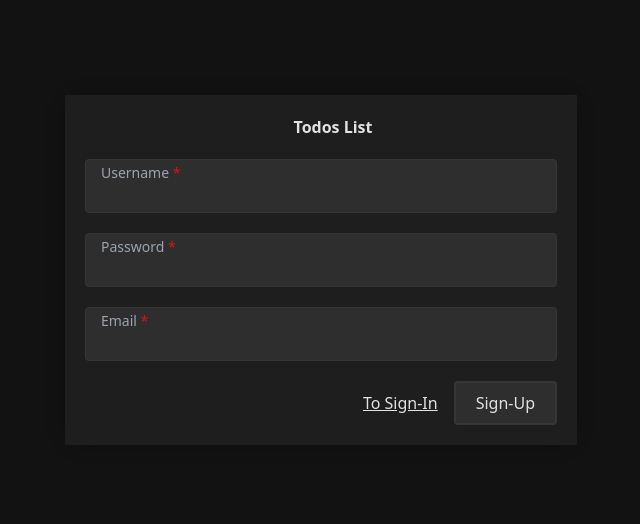
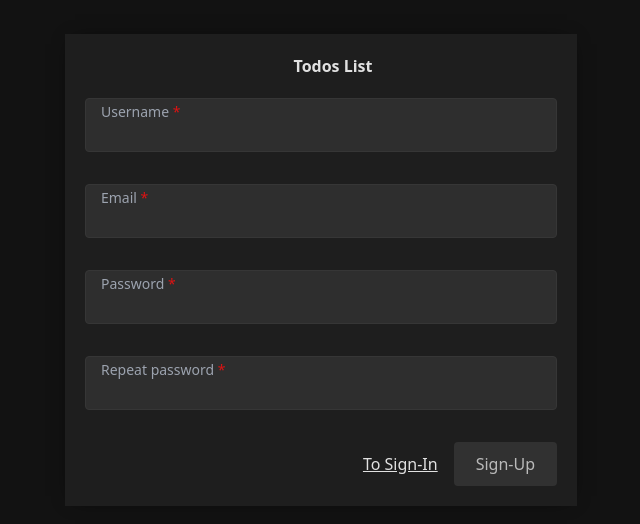
Before and after one commit to TTyKaH/todo-list, a Vue app in the folder web/: page /auth/sign-up in a window 1280 px wide. Shown: the part 130-654 px from the top of the page, without its empty margins (319-959 px from the left). Built offline with nearby package versions, Linux system fonts and the light colour scheme; some icons are missing.

Commit message:
add form validation to front

```diff
--- a/web/package.json
+++ b/web/package.json
@@ -11,8 +11,8 @@
     "lint": "eslint . --ext .vue,.js,.jsx,.cjs,.mjs,.ts,.tsx,.cts,.mts --fix --ignore-path .gitignore"
   },
   "dependencies": {
-    "@vuelidate/core": "^2.0.0",
-    "@vuelidate/validators": "^2.0.0",
+    "@vuelidate/core": "^2.0.2",
+    "@vuelidate/validators": "^2.0.2",
     "axios": "^1.2.2",
     "feather-icons": "^4.29.0",
     "lodash": "^4.17.21",
--- a/web/src/assets/styles/app/forms.scss
+++ b/web/src/assets/styles/app/forms.scss
@@ -1,5 +1,9 @@
 .custom-field {
   @apply flex flex-col relative w-full;
+
+  &__wrap {
+    position: relative;
+  }
 
   .label {
     @apply absolute z-10 left-4 top-1 text-gray-400 text-sm;
@@ -13,22 +17,22 @@
   }
 
   .field {
-    @apply pt-5 pb-2 px-4 w-full rounded min-w-full;
+    @apply pt-5 pb-2 px-4 w-full rounded min-w-full mb-5;
 
     background-color: var(--btn-bg-primary);
     border: 1px solid var(--border);
 
     &:focus {
       @apply outline-none;
-      box-shadow: 0 0 3px 2px var(--shadow-field);
+      // box-shadow: 0 0 3px 2px var(--shadow-field);
 
       &.error {
-        box-shadow: 0 0 3px 2px rgb(248, 113, 113);
+        // box-shadow: 0 0 3px 2px var(--error);
       }
     }
 
     &.error {
-      @apply border-red-400;
+      border: 1px solid var(--error);
     }
   }
 
@@ -77,7 +81,7 @@
   }
 
   .bottom-text {
-    @apply text-gray-400 text-sm;
+    @apply text-gray-400 text-sm absolute bottom-0;
 
     .error-text {
       color: var(--error);
@@ -95,7 +99,7 @@ select {
     box-shadow: 0 0 3px 2px var(--shadow-field);
 
     &.error {
-      box-shadow: 0 0 3px 2px rgb(248, 113, 113);
+      box-shadow: 0 0 3px 2px var(--error);
     }
   }
 }
@@ -107,7 +111,7 @@ select {
   min-height: 100vh;
 
   .form {
-    @apply grid gap-5 max-w-lg w-full py-5 px-2 md:p-5;
+    @apply grid gap-3 max-w-lg w-full py-5 px-2 md:p-5;
     background: var(--bg-second-layer);
     box-shadow: 0px 0px 20px -10px var(--shadow);
 
--- a/web/src/assets/styles/app/theme.scss
+++ b/web/src/assets/styles/app/theme.scss
@@ -35,6 +35,7 @@
     --btn-bg-primary-hover: #f1f1f1;
     --btn-bg-hover: #e4e4e4;
     --btn-bg-active: #bcbcbc;
+    --btn-bg-disabled: #eaeaea;
 
     --green: #00cc00;
     --yellow: #ffd300;
@@ -65,6 +66,7 @@
     --btn-bg-primary-hover: #363636;
     --btn-bg-hover: #363636;
     --btn-bg-active: #363636;
+    --btn-bg-disabled: #363636;
 
     --green: #00ad00;
     --yellow: #c3a200;
--- a/web/src/components/Interface/Todo/TodoForm/TodoForm.vue
+++ b/web/src/components/Interface/Todo/TodoForm/TodoForm.vue
@@ -4,9 +4,12 @@
     <form class="form">
       <div class="group">
         <CustomInput
-          v-model="todoFormFields.title"
+          v-model="v$.title.$model"
+          :hasError="v$.title.$error"
+          :errorMessage="v$.title.$errors?.[0]?.$message"
           label="Title"
           required
+          @blur="v$.username.$touch()"
         />
         <CustomSelect
           v-model="todoFormFields.priorityId"
@@ -36,7 +39,6 @@
             @add-task="handleAddTask"
             @delete="removeTask"
           />
-            <!-- <TaskActionsLine :prevTaskId="task?.id ? task.id : null" :prevTaskIdx="idx" @add-task="handleAddTask" /> -->
         </template>
       </div>
     </form>
@@ -65,8 +67,9 @@ import {
   TASK_FIELDS,
   PRIORITIES,
 } from "@/constants/index";
+import { useVuelidate } from '@vuelidate/core'
+import { required, minLength, maxLength, helpers, alphaNum, email } from '@vuelidate/validators'
 import TaskInput from "@/components/Interface/Todo/TodoForm/TaskInput.vue";
-import TaskActionsLine from "@/components/Interface/Todo/TodoForm/TaskActionsLine.vue";
 
 const emit = defineEmits<{
   (e: "close-modal"): void;
@@ -92,6 +95,12 @@ const isCanRemoveTask = computed<boolean>(() => todoFormFields.value.tasks.lengt
 const formTitle = computed<string>(() => {
   return isEditing.value ? "Edit todo" : "Create todo";
 });
+
+const rules = {
+  title: { required },
+}
+
+const v$ = useVuelidate(rules, todoFormFields)
 
 // add task to specific position of tasks list
 const handleAddTask = (data: DataForAddingTaskWithPosition) => {
@@ -155,6 +164,9 @@ const clearForm = () => {
 
 // save todo in db
 const saveTodo = async () => {
+  const isFormCorrect = await v$.value.$validate()
+  if (!isFormCorrect) return
+
   toggleLoader(true);
 
   if (taskIdsForDeleting.value.length) {
--- a/web/src/components/UI/CustomButton.vue
+++ b/web/src/components/UI/CustomButton.vue
@@ -1,11 +1,19 @@
 <template>
-  <button :class="{ icon: isIcon }">
+  <button
+    class="custom-button"
+    :class="{ icon: isIcon }"
+    :disabled="isDisabled"
+  >
     <template v-if="!link.length">
-      <div class="custom-button">
+      <div class="custom-button__content">
         <slot></slot>
       </div>
     </template>
-    <RouterLink v-else :to="link" class="custom-button">
+    <RouterLink
+      v-else
+      :to="link"
+      class="custom-button__content"
+    >
       <slot></slot>
     </RouterLink>
   </button>
@@ -21,11 +29,24 @@ const props = defineProps({
     type: String,
     default: "",
   },
+  isDisabled: {
+    type: Boolean,
+    default: false
+  }
 });
 </script>
 
 <style lang="scss" scoped>
 .custom-button {
+
+  &:disabled {
+    .custom-button__content {
+      background: var(--btn-bg-disabled);
+      opacity: .8;
+    }
+  }
+
+  &__content {
     @apply py-2 px-5 rounded;
     background: var(--btn-bg-primary);
     transition: var(--transition);
@@ -41,4 +62,5 @@ const props = defineProps({
       background: var(--btn-bg-primary-hover);
     }
   }
+}
 </style>
--- a/web/src/components/UI/form/CustomInput.vue
+++ b/web/src/components/UI/form/CustomInput.vue
@@ -1,30 +1,47 @@
 <template>
-  <div class="custom-field input" :class="{ simple: isSimple }">
-    <div class="label" v-if="!isSimple">
-      {{ props.label }}
-      <span v-if="required" class="required">*</span>
+  <div
+    class="custom-field input"
+    :class="{ simple: isSimple }"
+  >
+
+    <div class="custom-field__wrap">
+      <div
+        class="label"
+        v-if="!isSimple"
+      >
+        {{ label }}
+        <span
+          v-if="required"
+          class="required"
+        >*</span>
       </div>
 
       <input
         v-model="value"
         :disabled="disabled"
         class="field"
-      type="text"
+        :type="type"
         :placeholder="placeholder"
-      :class="{ error: props.hasError }"
+        :class="{ error: hasError }"
+        @blur="$emit('blur')"
       />
-    <div class="custom-field__after">
+
+      <div class="bottom-text">
         <slot name="after" />
+        <div class="error-text">{{ errorMessage }}</div>
       </div>
-    <div class="bottom-text">
-      <slot name="tip"></slot>
-      <div v-if="Object.keys(error).length" class="error-text">{{ error }}</div>
     </div>
+
   </div>
 </template>
 
 <script setup lang="ts">
 import { computed } from "vue";
+
+const emit = defineEmits<{
+  (e: "update:modelValue", value: string): void;
+  (e: "blur"): void;
+}>();
 
 const props = withDefaults(
   defineProps<{
@@ -35,7 +52,8 @@ const props = withDefaults(
     required?: boolean;
     disabled?: boolean;
     hasError?: boolean;
-    error?: object;
+    errorMessage?: string;
+    type?: string
   }>(),
   {
     modelValue: "",
@@ -44,13 +62,11 @@ const props = withDefaults(
     required: false,
     disabled: false,
     hasError: false,
-    error: () => ({}),
+    errorMessage: '',
+    type: 'text'
   }
 );
 
-const emit = defineEmits<{
-  (e: "update:modelValue", value: string): void;
-}>();
 
 const value = computed<string>({
   get: () => props.modelValue,
--- a/web/src/views/Auth/SignIn.vue
+++ b/web/src/views/Auth/SignIn.vue
@@ -1,23 +1,46 @@
 <template>
   <div class="auth">
     <div class="form">
-      <Logo center />
-      <CustomInput v-model="formValue.username" label="Username" required />
-      <CustomInput v-model="formValue.password" label="Password" required />
+      <Logo
+        center
+        class="mb-2"
+      />
+      <CustomInput
+        v-model="v$.username.$model"
+        :hasError="v$.username.$error"
+        :errorMessage="v$.username.$errors?.[0]?.$message"
+        label="Username"
+        required
+        @blur="v$.username.$touch()"
+      />
+      <CustomInput
+        v-model="v$.password.$model"
+        :hasError="v$.password.$error"
+        :errorMessage="v$.password.$errors?.[0]?.$message"
+        type="password"
+        label="Password"
+        required
+        @blur="v$.password.$touch()"
+      />
       <div class="actions">
         <RouterLink to="/auth/sign-up">To Sign-Up</RouterLink>
-        <CustomButton @click="signIn">Sign-In</CustomButton>
+        <CustomButton
+          @click="signIn"
+          :isDisabled="!isFormCorrect"
+        >Sign-In</CustomButton>
       </div>
     </div>
   </div>
 </template>
 
 <script setup lang="ts">
-import { ref, onBeforeMount } from "vue";
+import { ref, onBeforeMount, computed } from "vue";
 import { useRouter } from "vue-router";
 import { useAuthStore } from "@/stores/auth.js";
 import { useToggleLoader } from "@/composable/useToggleLoader.js";
 import { useNotify } from "@/composable/useNotify.js";
+import { useVuelidate } from '@vuelidate/core'
+import { required } from '@vuelidate/validators'
 import Logo from "@/components/UI/Logo.vue";
 
 const router = useRouter();
@@ -31,15 +54,27 @@ onBeforeMount(() => {
   }
 });
 
-const formValue = ref({
+const formValues = ref({
   username: "",
   password: "",
 });
 
+const rules = {
+  username: { required },
+  password: { required },
+}
+
+const v$ = useVuelidate(rules, formValues)
+
+const isFormCorrect = computed(() => !v$.value.$error && !v$.value.$errors.length && v$.value.$anyDirty)
+
 const signIn = async () => {
+  const isFormCorrect = await v$.value.$validate()
+  if (!isFormCorrect) return
+
   toggleLoader(true);
   try {
-    await auth.login(formValue.value);
+    await auth.login(formValues.value);
     router.push({ name: "todo-list" });
     showNotify("success", "Welcome!");
   } catch (err) {
--- a/web/src/views/Auth/SignUp.vue
+++ b/web/src/views/Auth/SignUp.vue
@@ -1,25 +1,63 @@
 <template>
   <div class="auth">
     <div class="form">
-      <Logo center/>
-      <CustomInput v-model="formValues.username" label="Username" required />
-      <CustomInput v-model="formValues.password" label="Password" required />
-      <CustomInput v-model="formValues.email" label="Email" required />
+      <Logo
+        center
+        class="mb-2"
+      />
+      <CustomInput
+        v-model="v$.username.$model"
+        :hasError="v$.username.$error"
+        :errorMessage="v$.username.$errors?.[0]?.$message"
+        label="Username"
+        required
+        @blur="v$.username.$touch()"
+      />
+      <CustomInput
+        v-model="v$.email.$model"
+        :hasError="v$.email.$error"
+        :errorMessage="v$.email.$errors?.[0]?.$message"
+        label="Email"
+        required
+        @blur="v$.email.$touch()"
+      />
+      <CustomInput
+        v-model="v$.password.$model"
+        :hasError="v$.password.$error"
+        :errorMessage="v$.password.$errors?.[0]?.$message"
+        type="password"
+        label="Password"
+        required
+        @blur="v$.password.$touch()"
+      />
+      <CustomInput
+        v-model="v$.confirmPassword.$model"
+        :hasError="v$.confirmPassword.$error"
+        :errorMessage="v$.confirmPassword.$errors?.[0]?.$message"
+        type="password"
+        label="Repeat password"
+        required
+        @blur="v$.confirmPassword.$touch()"
+      />
       <div class="actions">
         <RouterLink to="/auth/sign-in">To Sign-In</RouterLink>
-        <CustomButton @click="signUp">Sign-Up</CustomButton>
+        <CustomButton
+          @click="signUp"
+          :isDisabled="!isFormCorrect"
+        >Sign-Up</CustomButton>
       </div>
     </div>
   </div>
 </template>
 
 <script setup lang="ts">
-import { ref } from "vue";
-// @ts-ignore
+import { ref, computed } from "vue";
 import { useAuthStore } from "@/stores/auth";
 import { useRouter } from "vue-router";
 import { useToggleLoader } from "@/composable/useToggleLoader.js";
 import { useNotify } from "@/composable/useNotify.js";
+import { useVuelidate } from '@vuelidate/core'
+import { required, minLength, maxLength, helpers, alphaNum, email } from '@vuelidate/validators'
 import Logo from "@/components/UI/Logo.vue";
 
 const auth = useAuthStore();
@@ -29,9 +67,25 @@ const { showNotify } = useNotify();
 
 const formValues = ref({
   username: "",
+  email: "",
   password: "",
-  email: "",
+  confirmPassword: ""
 });
+
+const isEqual = (compareTo: string): any => {
+  return (val: any, vm: any) => val === vm[compareTo]
+}
+
+const rules = {
+  username: { required, minLength: helpers.withMessage('Minimal length 3', minLength(3)), maxLength: helpers.withMessage('Maximal length 20', maxLength(20)) },
+  email: { required, email },
+  password: { required, alphaNum, minLength: helpers.withMessage('Minimal length 8', minLength(8)), maxLength: helpers.withMessage('Maximal length 20', maxLength(20)) },
+  confirmPassword: { required, isEqual: helpers.withMessage('Passwords must be equal', isEqual('password')) }
+}
+
+const v$ = useVuelidate(rules, formValues)
+
+const isFormCorrect = computed(() => !v$.value.$error && !v$.value.$errors.length && v$.value.$anyDirty)
 
 const signUp = async () => {
   toggleLoader(true);
```
Also changed, not shown: 2 other files (tests, documents, lock files or other folders). Lines whose indentation alone changed are shown as unchanged.
